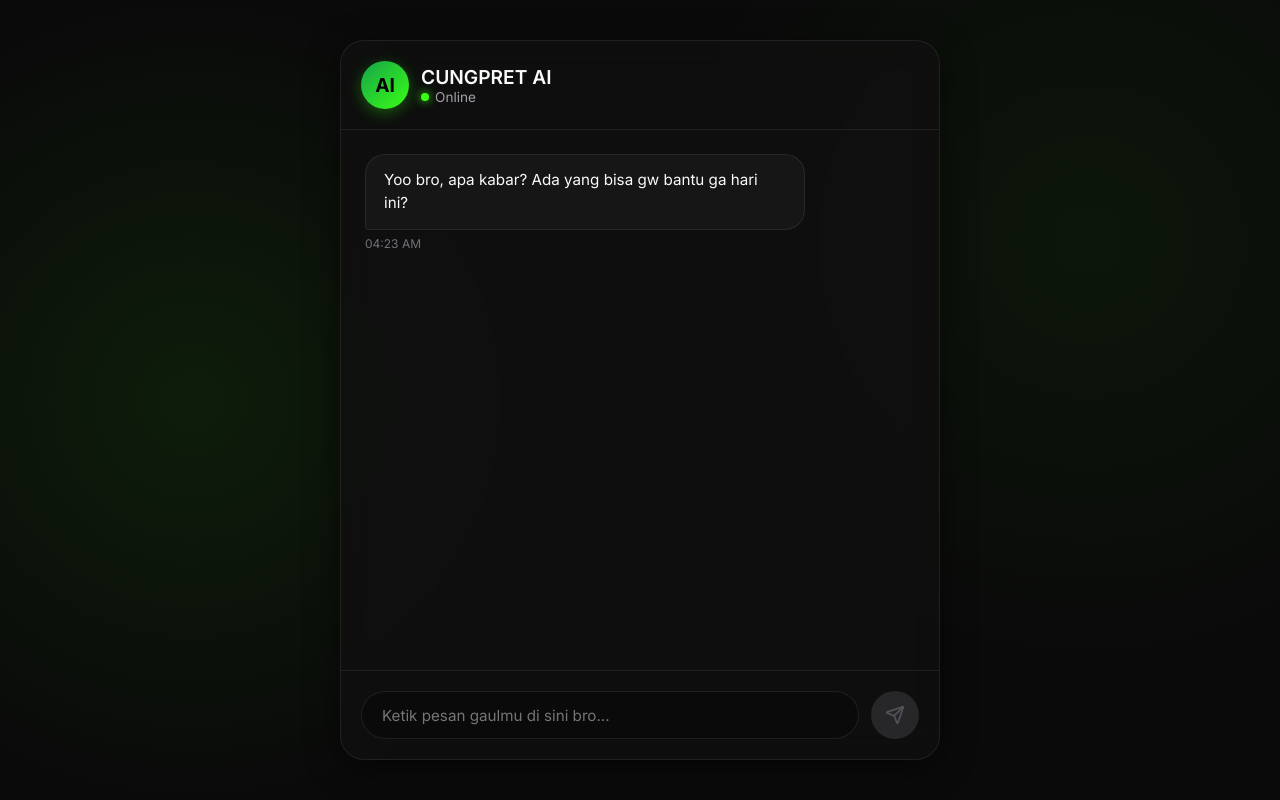
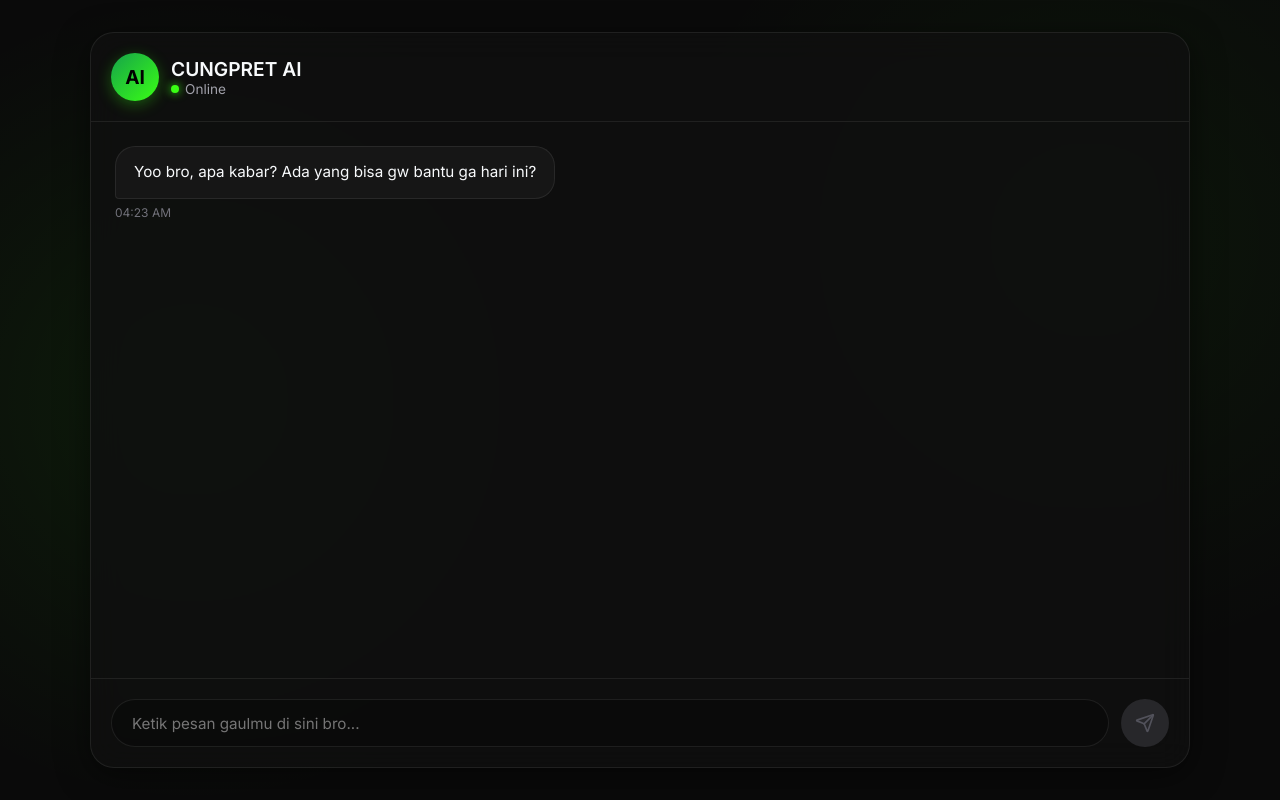
Before and after one commit to Faridzzz24/cungpret.ai, a React (Vite) app: page / in a window 1280 px wide. Built offline with nearby package versions, Linux system fonts and the light colour scheme; no server answers.

Commit message:
Fix mobile scroll and desktop width

```diff
--- a/src/index.css
+++ b/src/index.css
@@ -21,13 +21,14 @@
 body {
   background-color: var(--bg-color);
   color: var(--text-color);
-  height: 100vh;
+  height: 100dvh;
   display: flex;
   justify-content: center;
   align-items: center;
   background-image:
     radial-gradient(circle at 15% 50%, rgba(57, 255, 20, 0.08), transparent 35%),
     radial-gradient(circle at 85% 30%, rgba(57, 255, 20, 0.05), transparent 35%);
+  overflow: hidden;
 }
 
 #root {
@@ -40,8 +41,8 @@ body {
 
 .app-container {
   width: 100%;
-  max-width: 600px;
-  height: 100vh;
+  max-width: 100%;
+  height: 100dvh;
   display: flex;
   flex-direction: column;
   background: var(--glass-bg);
@@ -54,9 +55,10 @@ body {
   padding-bottom: env(safe-area-inset-bottom);
 }
 
-@media (min-width: 640px) {
+@media (min-width: 768px) {
   .app-container {
-    height: 90vh;
+    max-width: 1100px;
+    height: 92dvh;
     border-radius: 24px;
     border: 1px solid var(--glass-border);
   }
@@ -192,8 +194,14 @@ body {
 .message-wrapper {
   display: flex;
   flex-direction: column;
-  max-width: 80%;
+  max-width: 90%;
   animation: fadeIn 0.4s ease forwards;
+}
+
+@media (min-width: 768px) {
+  .message-wrapper {
+    max-width: 70%;
+  }
 }
 
 .message-wrapper.user {
```
